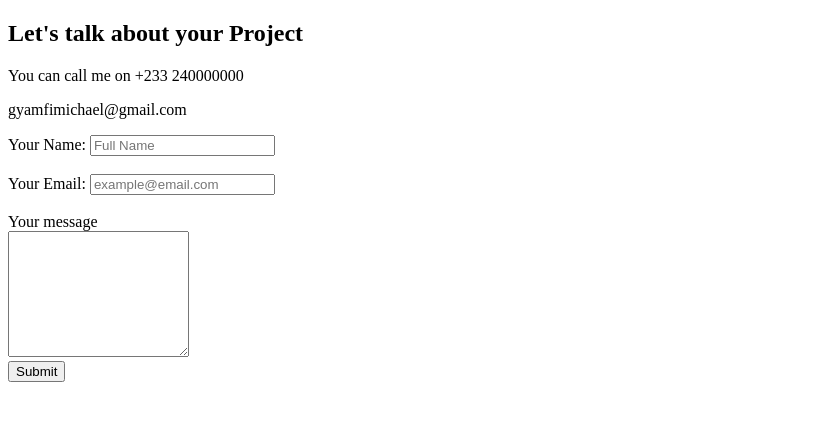
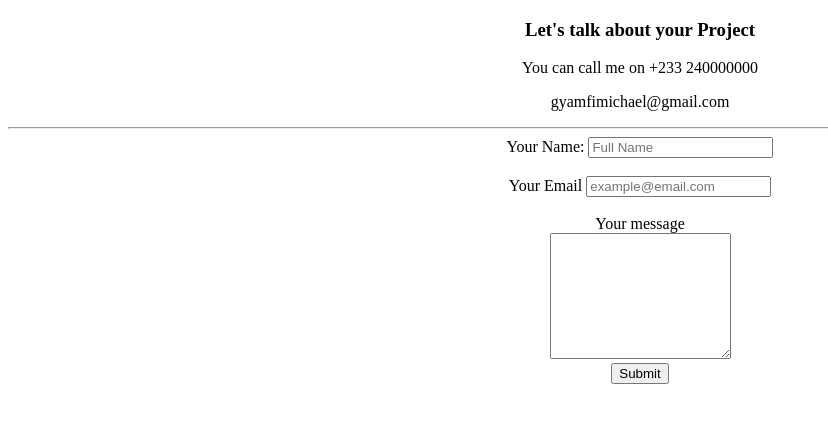
Before and after one commit to mikegyamfi/cv, a plain HTML site: page contact.html in a window 1280 px wide. Shown: the whole page, without its empty margins (0-828 px from the left). Drawn offline with Linux system fonts and the light colour scheme.

Commit message:
Update contact.html

```diff
--- a/contact.html
+++ b/contact.html
@@ -3,21 +3,26 @@
   <head>
     <meta charset="utf-8">
     <title>📞Contact Me</title>
+    <link rel="stylesheet" href="css/styles.css">
   </head>
   <body>
-    <h2>Let's talk about your Project</h2>
+    <center>
+      <h3>Let's talk about your Project</h3>
       <p>You can call me on +233 240000000</p>
       <p>gyamfimichael@gmail.com</p>
+      <hr>
 
       <form class="" action="mailto:gyamfimichael613@gmail.com" method="post" enctype="text/plain">
         <label for="">Your Name:</label>
         <input type="text" name="User Name" value="" placeholder="Full Name"> <br>
         <br>
-      <label for="">Your Email:</label>
+        <label for="">Your Email</label>
         <input type="text" name="User Email" value="" placeholder="example@email.com"> <br> <br>
         <label for="">Your message</label> <br>
         <textarea name="User Message" rows="8" cols="20"></textarea> <br>
         <input type="submit" name="" value="Submit">
       </form>
+    </center>
+
   </body>
 </html>
```
Lines whose indentation alone changed are shown as unchanged.
